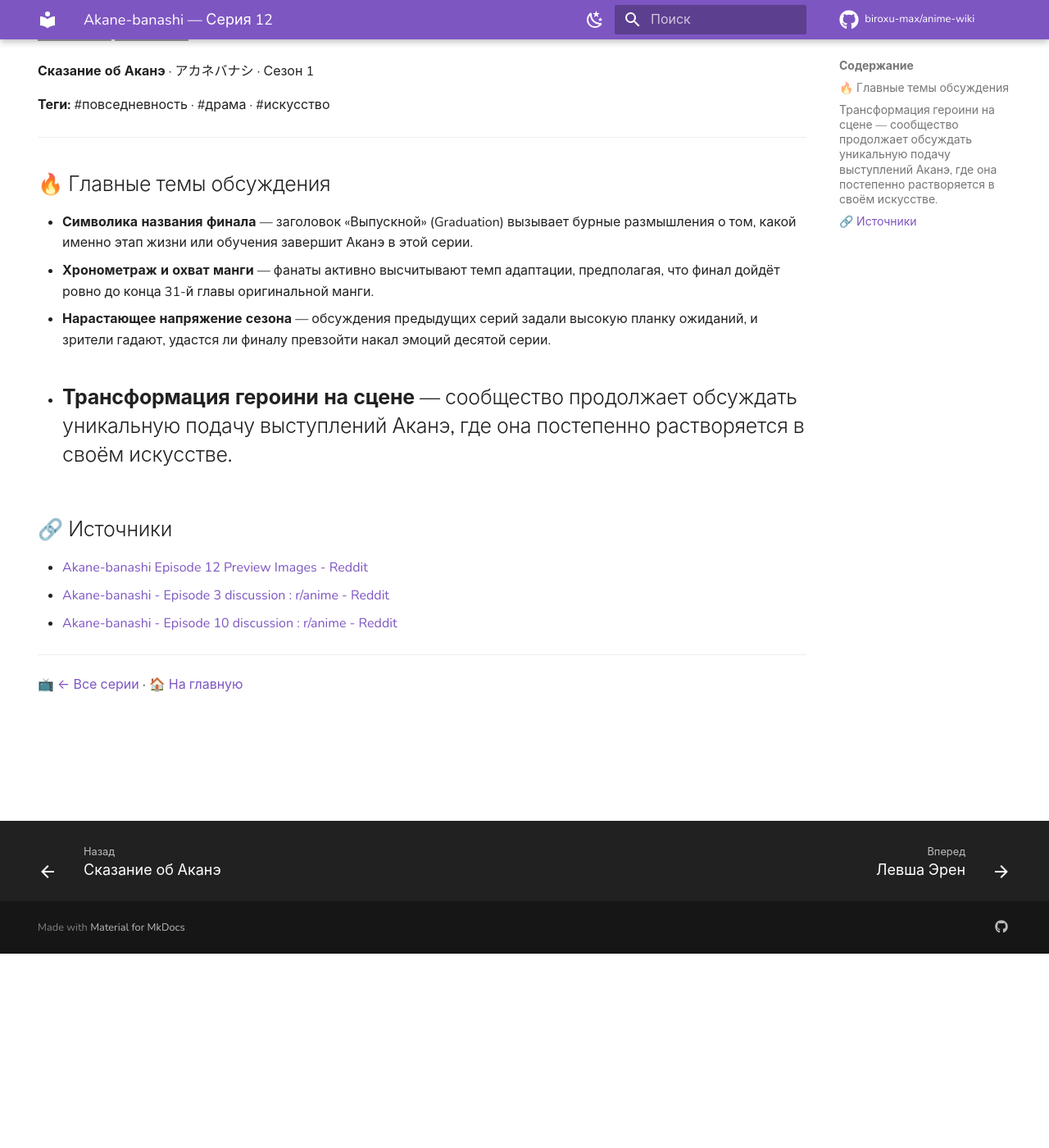
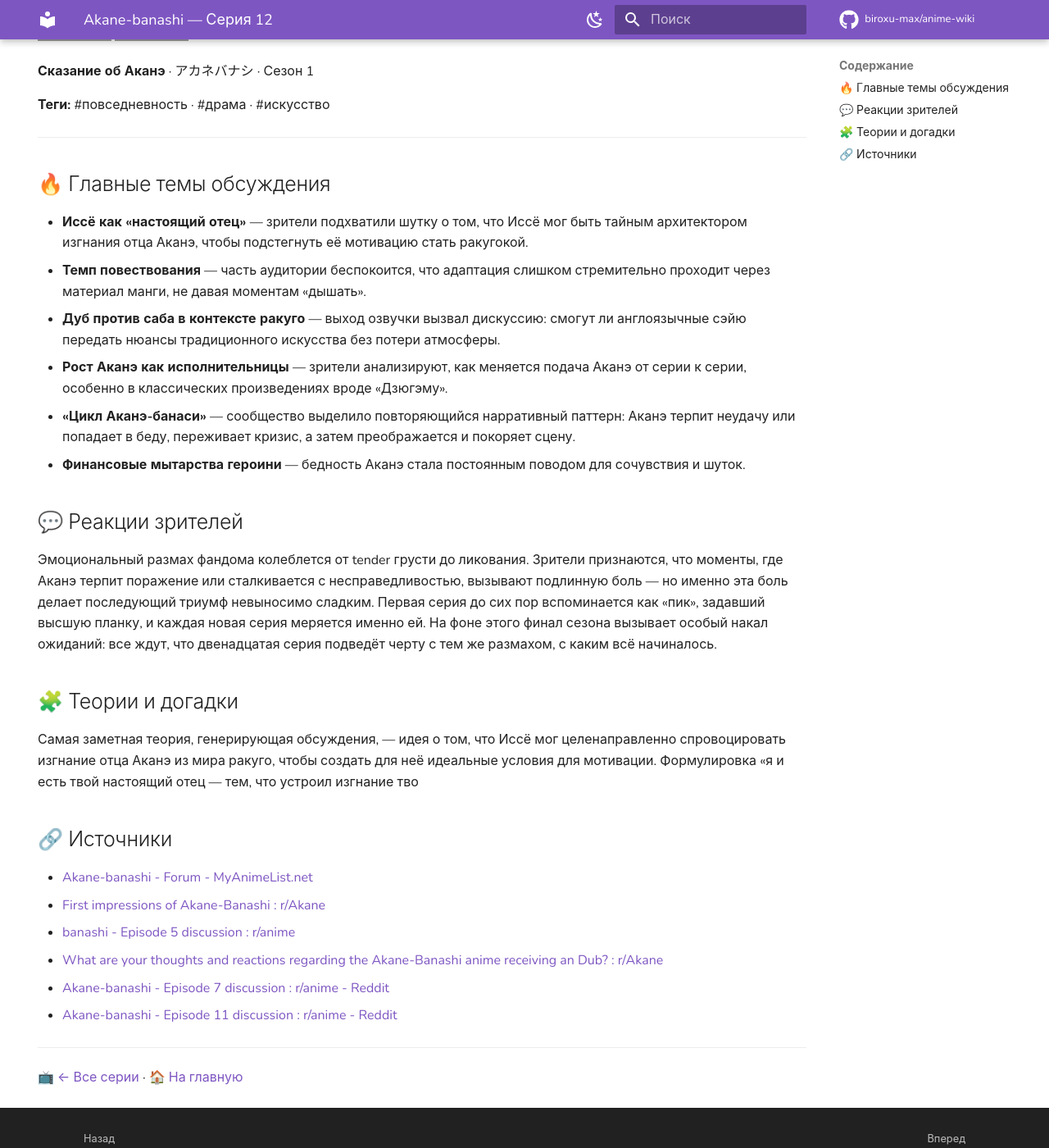
Before and after one commit to biroxu-max/anime-wiki, an MkDocs documentation site: the page built from docs/anime/akane-banashi/ep-12.md, in a window 1280 px wide and 1400 px high, scrolled down 237 px. Shown: the whole window at 82% size. Built offline with MkDocs 1.6.1 and Material for MkDocs 9.7.7, drawn with Linux system fonts in a browser that asks for light colours; comment, search, counter and statistics services are not loaded; grey boxes are pictures that could not be loaded.

Commit message:
chore(wiki): +akane-banashi ep12

```diff
--- a/docs/anime/akane-banashi/ep-12.md
+++ b/docs/anime/akane-banashi/ep-12.md
@@ -19,17 +19,29 @@ hide:
 
 ## 🔥 Главные темы обсуждения
 
-- **Символика названия финала** — заголовок «Выпускной» (Graduation) вызывает бурные размышления о том, какой именно этап жизни или обучения завершит Аканэ в этой серии.
-- **Хронометраж и охват манги** — фанаты активно высчитывают темп адаптации, предполагая, что финал дойдёт ровно до конца 31-й главы оригинальной манги.
-- **Нарастающее напряжение сезона** — обсуждения предыдущих серий задали высокую планку ожиданий, и зрители гадают, удастся ли финалу превзойти накал эмоций десятой серии.
-- **Трансформация героини на сцене** — сообщество продолжает обсуждать уникальную подачу выступлений Аканэ, где она постепенно растворяется в своём искусстве.
--
+- **Иссё как «настоящий отец»** — зрители подхватили шутку о том, что Иссё мог быть тайным архитектором изгнания отца Аканэ, чтобы подстегнуть её мотивацию стать ракугокой.
+- **Темп повествования** — часть аудитории беспокоится, что адаптация слишком стремительно проходит через материал манги, не давая моментам «дышать».
+- **Дуб против саба в контексте ракуго** — выход озвучки вызвал дискуссию: смогут ли англоязычные сэйю передать нюансы традиционного искусства без потери атмосферы.
+- **Рост Аканэ как исполнительницы** — зрители анализируют, как меняется подача Аканэ от серии к серии, особенно в классических произведениях вроде «Дзюгэму».
+- **«Цикл Аканэ-банаси»** — сообщество выделило повторяющийся нарративный паттерн: Аканэ терпит неудачу или попадает в беду, переживает кризис, а затем преображается и покоряет сцену.
+- **Финансовые мытарства героини** — бедность Аканэ стала постоянным поводом для сочувствия и шуток.
+
+## 💬 Реакции зрителей
+
+Эмоциональный размах фандома колеблется от tender грусти до ликования. Зрители признаются, что моменты, где Аканэ терпит поражение или сталкивается с несправедливостью, вызывают подлинную боль — но именно эта боль делает последующий триумф невыносимо сладким. Первая серия до сих пор вспоминается как «пик», задавший высшую планку, и каждая новая серия меряется именно ей. На фоне этого финал сезона вызывает особый накал ожиданий: все ждут, что двенадцатая серия подведёт черту с тем же размахом, с каким всё начиналось.
+
+## 🧩 Теории и догадки
+
+Самая заметная теория, генерирующая обсуждения, — идея о том, что Иссё мог целенаправленно спровоцировать изгнание отца Аканэ из мира ракуго, чтобы создать для неё идеальные условия для мотивации. Формулировка «я и есть твой настоящий отец — тем, что устроил изгнание тво
 
 ## 🔗 Источники
 
-- [Akane-banashi Episode 12 Preview Images - Reddit](https://www.reddit.com/r/Akane/comments/1u925pg/akanebanashi_episode_12_preview_images)
-- [Akane-banashi - Episode 3 discussion : r/anime - Reddit](https://www.reddit.com/r/anime/comments/1sp14xq/akanebanashi_episode_3_discussion)
-- [Akane-banashi - Episode 10 discussion : r/anime - Reddit](https://www.reddit.com/r/anime/comments/1tyjpuf/akanebanashi_episode_10_discussion)
+- [Akane-banashi - Forum - MyAnimeList.net](https://myanimelist.net/anime/62164/Akane-banashi/forum)
+- [First impressions of Akane-Banashi : r/Akane](https://www.reddit.com/r/Akane/comments/1scq2q5/first_impressions_of_akanebanashi)
+- [banashi - Episode 5 discussion : r/anime](https://www.reddit.com/r/anime/comments/1t1ta85/akanebanashi_episode_5_discussion)
+- [What are your thoughts and reactions regarding the Akane-Banashi anime receiving an Dub? : r/Akane](https://www.reddit.com/r/Akane/comments/1s95c8n/what_are_your_thoughts_and_reactions_regarding)
+- [Akane-banashi - Episode 7 discussion : r/anime - Reddit](https://www.reddit.com/r/anime/comments/1tew5xp/akanebanashi_episode_7_discussion)
+- [Akane-banashi - Episode 11 discussion : r/anime - Reddit](https://www.reddit.com/r/anime/comments/1u4tc3w/akanebanashi_episode_11_discussion)
 
 ---
 📺 [← Все серии](index.md) · [🏠 На главную](../../index.md)
```
Also changed, not shown: docs/anime/akane-banashi/index.md (+1 -1 lines).
